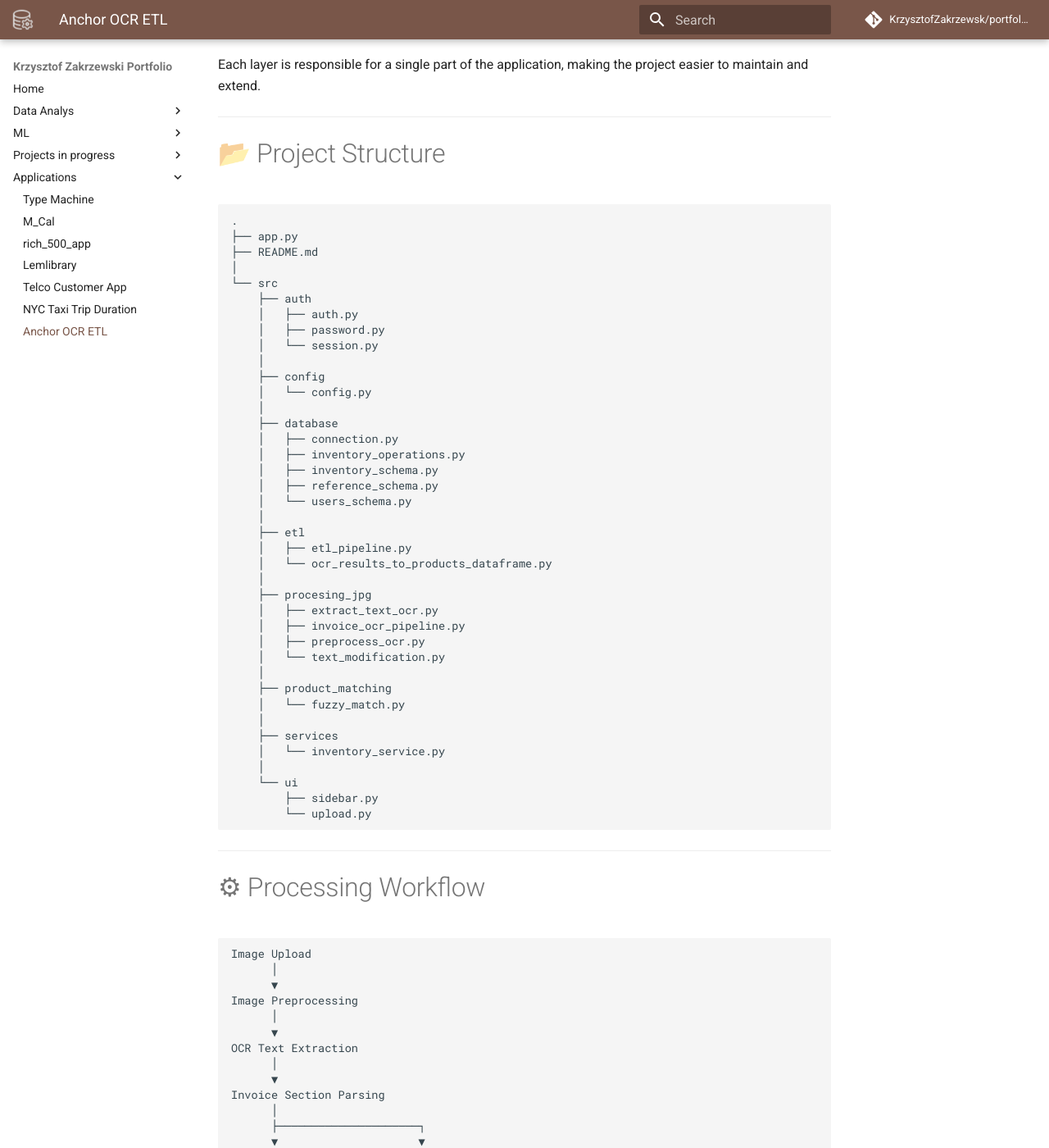
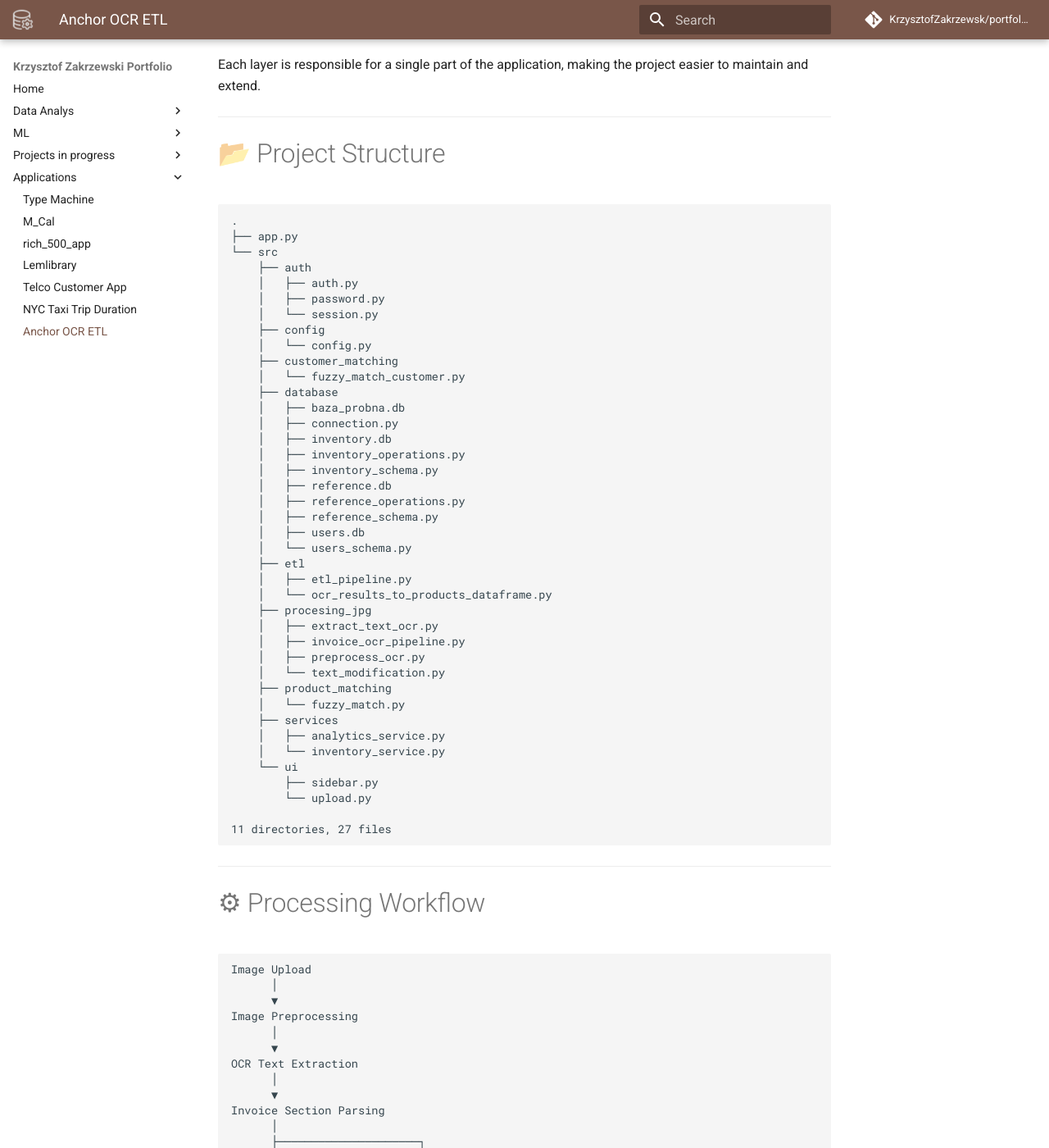
Before and after one commit to KrzysztofZakrzewski/portfolio, an MkDocs documentation site: the page built from docs/anchor/index.md, in a window 1280 px wide and 1400 px high, scrolled down 1032 px. Shown: the whole window at 82% size. Built offline with MkDocs 1.6.1 and Material for MkDocs 9.7.7, drawn with Linux system fonts in a browser that asks for light colours; comment, search, counter and statistics services are not loaded.

Commit message:
update anchor part 4

````diff
--- a/docs/anchor/index.md
+++ b/docs/anchor/index.md
@@ -38,43 +38,44 @@ Each layer is responsible for a single part of the application, making the proje
 ```text
 .
 ├── app.py
-├── README.md
-│
 └── src
     ├── auth
     │   ├── auth.py
     │   ├── password.py
     │   └── session.py
-    │
     ├── config
     │   └── config.py
-    │
+    ├── customer_matching
+    │   └── fuzzy_match_customer.py
     ├── database
+    │   ├── baza_probna.db
     │   ├── connection.py
+    │   ├── inventory.db
     │   ├── inventory_operations.py
     │   ├── inventory_schema.py
+    │   ├── reference.db
+    │   ├── reference_operations.py
     │   ├── reference_schema.py
+    │   ├── users.db
     │   └── users_schema.py
-    │
     ├── etl
     │   ├── etl_pipeline.py
     │   └── ocr_results_to_products_dataframe.py
-    │
     ├── procesing_jpg
     │   ├── extract_text_ocr.py
     │   ├── invoice_ocr_pipeline.py
     │   ├── preprocess_ocr.py
     │   └── text_modification.py
-    │
     ├── product_matching
     │   └── fuzzy_match.py
-    │
     ├── services
+    │   ├── analytics_service.py
     │   └── inventory_service.py
-    │
     └── ui
         ├── sidebar.py
         └── upload.py
+
+11 directories, 27 files
 ```
 
 ---
````
